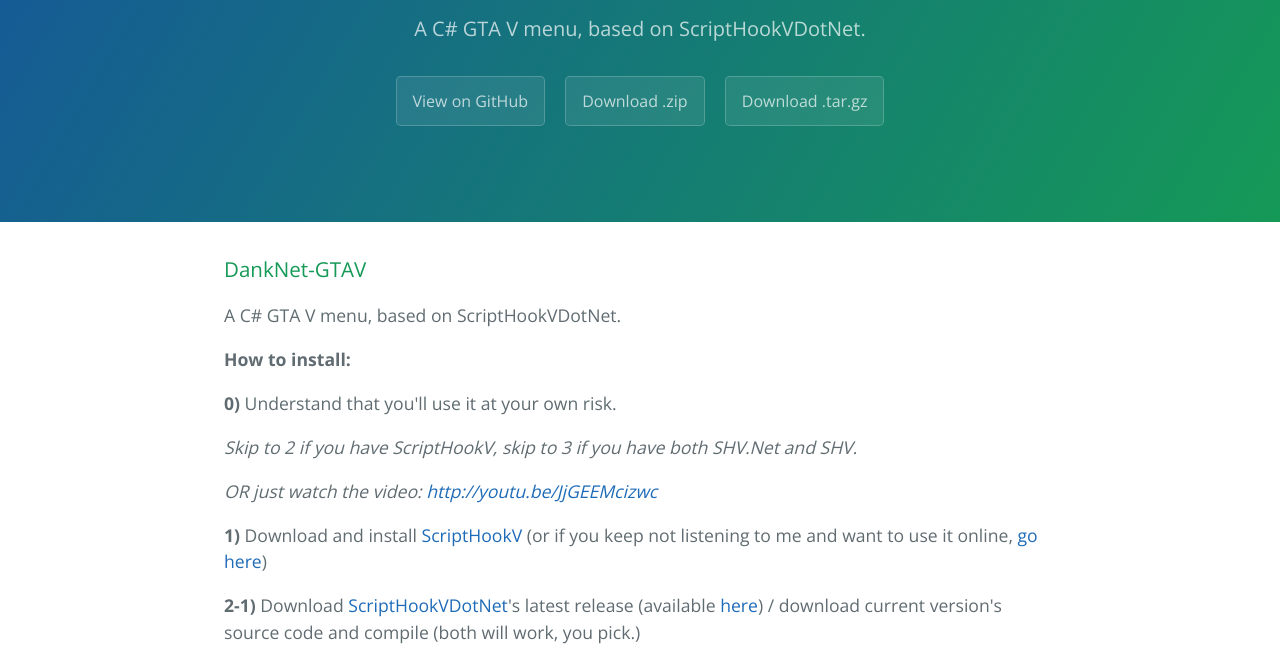
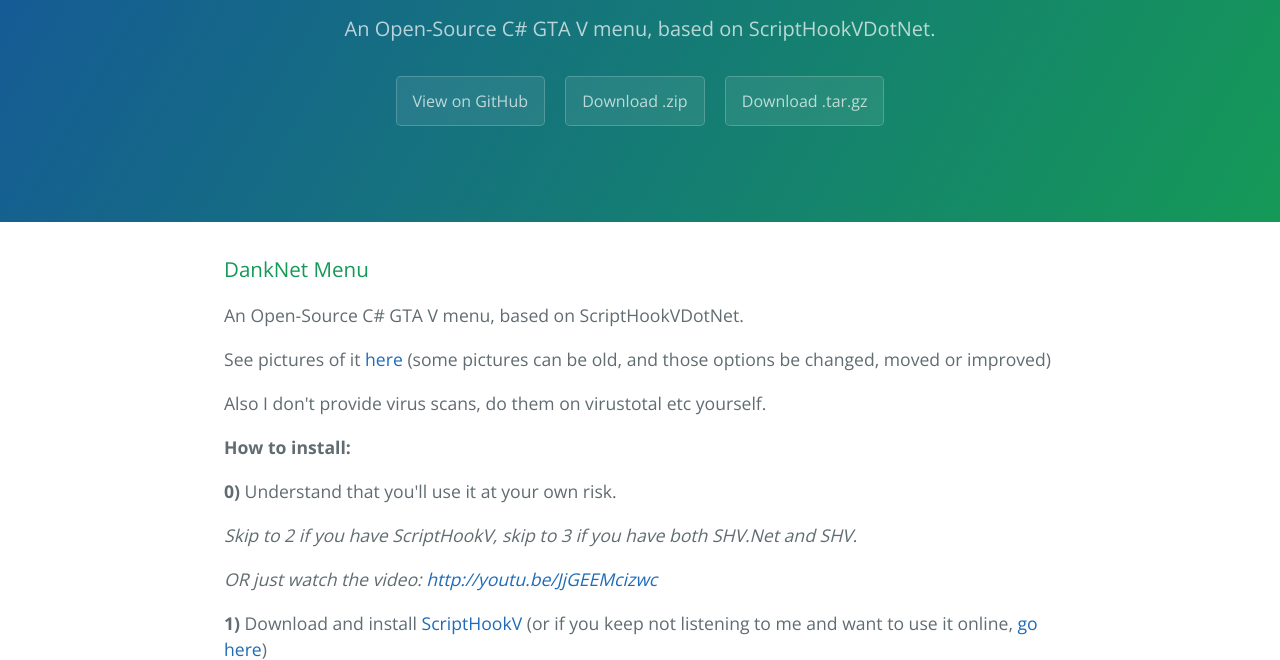
Before and after one commit to aveao/YoloNet-GTAV, a plain HTML site: page index.html in a window 1280 px wide. Shown: the part 161-821 px from the top of the page. Drawn offline with nearby package versions, Linux system fonts and the light colour scheme.

```diff
--- a/index.html
+++ b/index.html
@@ -12,7 +12,7 @@
   <body>
     <section class="page-header">
       <h1 class="project-name">DankNet Menu</h1>
-      <h2 class="project-tagline">A C# GTA V menu, based on ScriptHookVDotNet.</h2>
+      <h2 class="project-tagline">An Open-Source C# GTA V menu, based on ScriptHookVDotNet.</h2>
       <a href="https://github.com/ardaozkal/DankNet-GTAV" class="btn">View on GitHub</a>
       <a href="https://github.com/ardaozkal/DankNet-GTAV/zipball/master" class="btn">Download .zip</a>
       <a href="https://github.com/ardaozkal/DankNet-GTAV/tarball/master" class="btn">Download .tar.gz</a>
@@ -20,9 +20,13 @@
 
     <section class="main-content">
       <h3>
-<a id="danknet-gtav" class="anchor" href="#danknet-gtav" aria-hidden="true"><span class="octicon octicon-link"></span></a>DankNet-GTAV</h3>
+<a id="danknet-menu" class="anchor" href="#danknet-menu" aria-hidden="true"><span class="octicon octicon-link"></span></a>DankNet Menu</h3>
 
-<p>A C# GTA V menu, based on ScriptHookVDotNet.</p>
+<p>An Open-Source C# GTA V menu, based on ScriptHookVDotNet.</p>
+
+<p>See pictures of it <a href="http://ardaozkal.github.com/danknetSS/index.html">here</a> (some pictures can be old, and those options be changed, moved or improved)</p>
+
+<p>Also I don't provide virus scans, do them on virustotal etc yourself.</p>
 
 <p><strong>How to install:</strong></p>
 
```
Also changed, not shown: params.json (+1 -1 lines).
